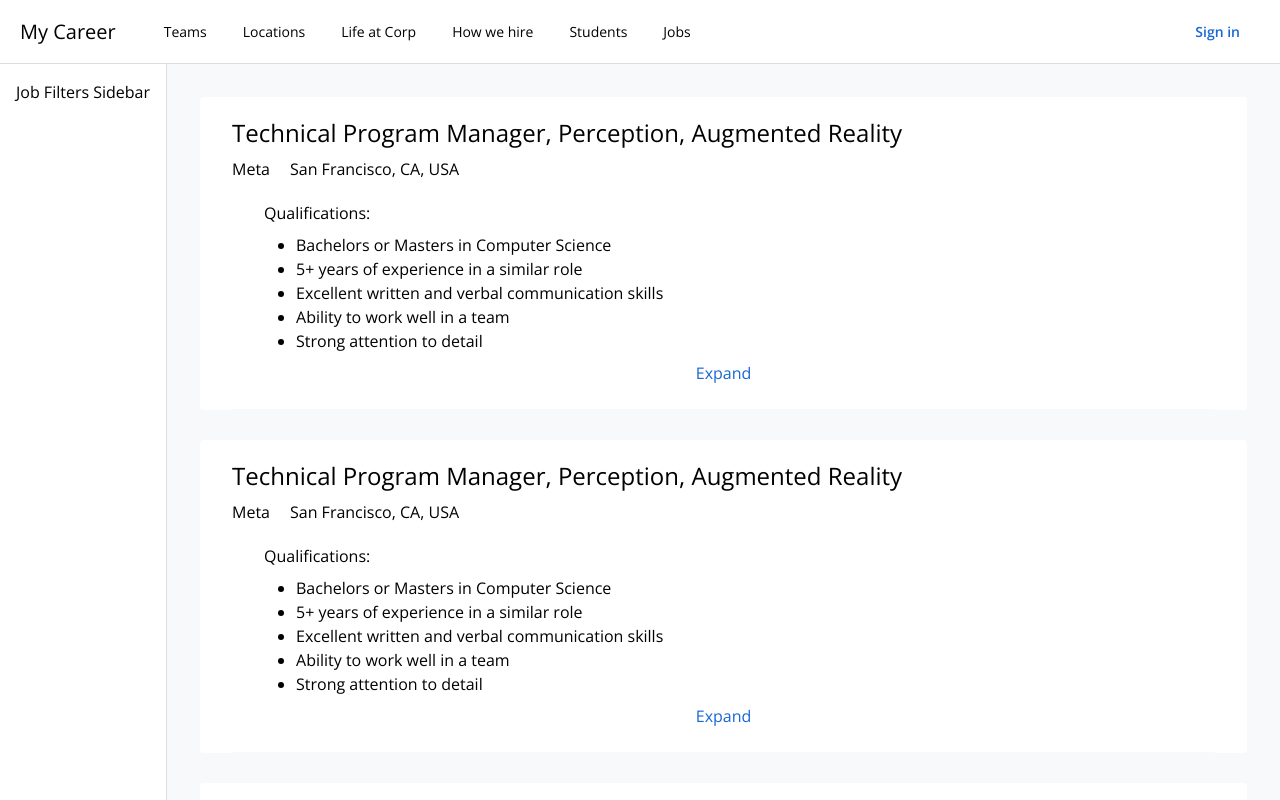
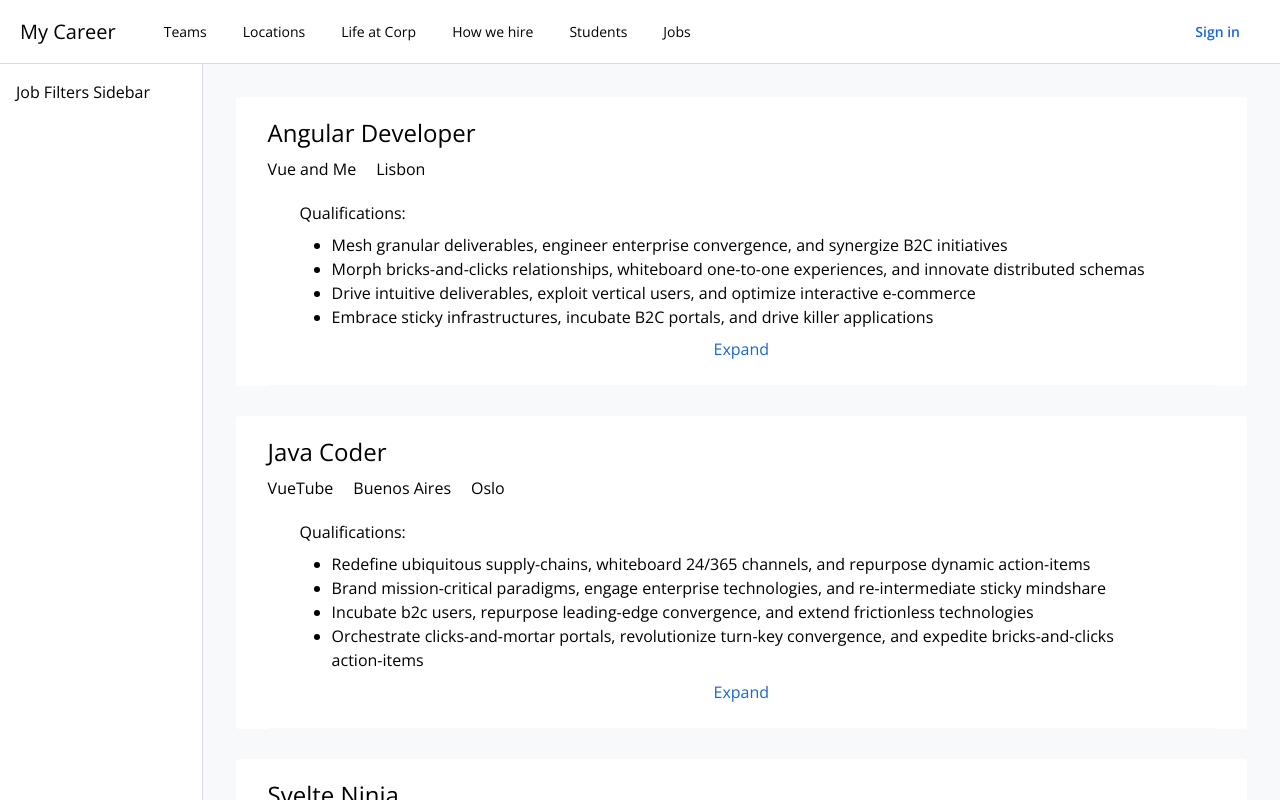
Before and after one commit to gianlucanesta/vue-job-search, a Vue app: page /#/jobs/results in a window 1280 px wide. Shown: the top 800 px of the page. Built offline with nearby package versions, Linux system fonts and the light colour scheme; data requests are answered from the project's data file.

Commit message:
Compute Dynamic Job Page

```diff
--- a/src/components/JobResults/JobFiltersSidebar/JobFiltersSidebar.vue
+++ b/src/components/JobResults/JobFiltersSidebar/JobFiltersSidebar.vue
@@ -1,5 +1,5 @@
 <template>
-  <div class="flex flex-cols border-r border-solid border-brand-gray-1 bg-white p-4">
+  <div class="flex flex-cols border-r w-1/6 border-solid border-brand-gray-1 bg-white p-4">
     Job Filters Sidebar
   </div>
 </template>
--- a/src/components/JobResults/JobListing.vue
+++ b/src/components/JobResults/JobListing.vue
@@ -1,14 +1,22 @@
 <template>
   <li class="mb-7">
     <router-link
-      to="/jobs/results/1"
+      :to="jobPageLink"
       class="mx-auto block rounded border border-solid border-brand-gray-2 bg-white hover:shadow-gray"
     >
       <div class="mx-8 border-b border-solid border-brand-gray-2 pt-5 pb-2">
-        <h2 class="mb-2 text-2xl">Technical Program Manager, Perception, Augmented Reality</h2>
+        <h2 class="mb-2 text-2xl">{{ job.title }}</h2>
         <div class="flex flex-row align-middle">
-          <div class="mr-5"><span>Meta</span></div>
-          <div class="mr-5"><span>San Francisco, CA, USA</span></div>
+          <div class="mr-5">
+            <span>{{ job.organization }}</span>
+          </div>
+          <div>
+            <ul>
+              <li v-for="location in job.locations" :key="location" class="mr-5 inline">
+                {{ location }}
+              </li>
+            </ul>
+          </div>
         </div>
 
         <div class="px-8 py-4">
@@ -16,16 +24,18 @@
             <h3 class="mt-1 mb-2">Qualifications:</h3>
             <div>
               <ul class="list-disc pl-8">
-                <li>Bachelors or Masters in Computer Science</li>
-                <li>5+ years of experience in a similar role</li>
-                <li>Excellent written and verbal communication skills</li>
-                <li>Ability to work well in a team</li>
-                <li>Strong attention to detail</li>
+                <li
+                  v-for="qualification in job.minimumQualifications"
+                  :key="qualification"
+                  class="mr-5 list-disc"
+                >
+                  {{ qualification }}
+                </li>
               </ul>
             </div>
           </div>
           <div class="mt-2 text-center">
-            <router-link to="/jobs/results/1" class="text-brand-blue-1">Expand</router-link>
+            <router-link :to="jobPageLink" class="text-brand-blue-1">Expand</router-link>
           </div>
         </div>
       </div>
@@ -35,6 +45,17 @@
 
 <script>
 export default {
-  name: 'JobListing'
+  name: 'JobListing',
+  props: {
+    job: {
+      type: Object,
+      required: true
+    }
+  },
+  computed: {
+    jobPageLink() {
+      return `/jobs/results/${this.job.id}`
+    }
+  }
 }
 </script>
--- a/src/components/JobResults/JobListings.vue
+++ b/src/components/JobResults/JobListings.vue
@@ -1,7 +1,7 @@
 <template>
   <main class="flex-auto bg-brand-gray-2 p-8">
     <ol>
-      <job-listing v-for="job in jobs" :key="job.id" job="job" />
+      <job-listing v-for="job in jobs" :key="job.id" :job="job" />
     </ol>
   </main>
 </template>
```
